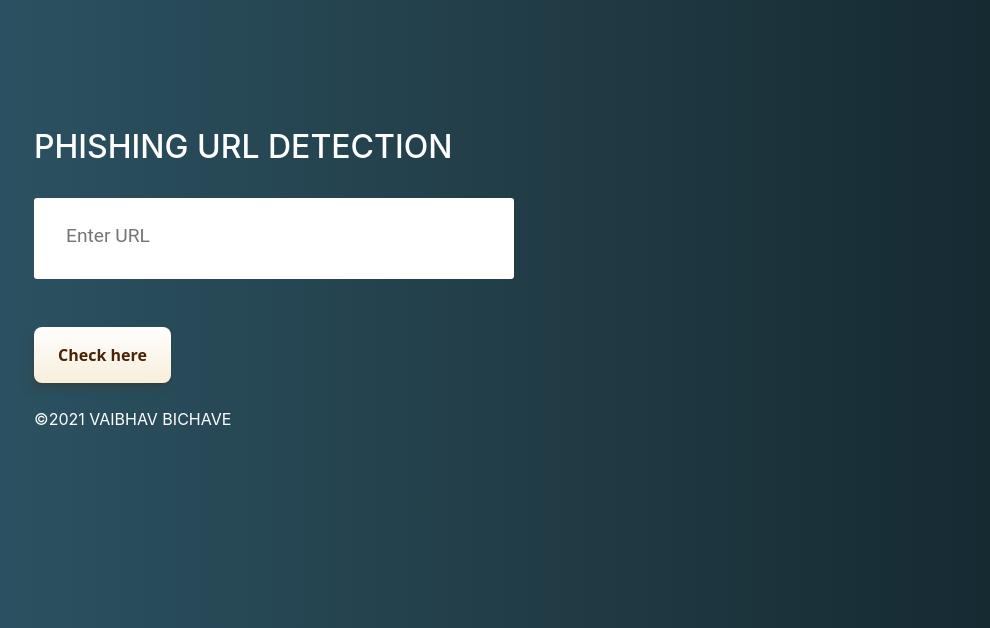
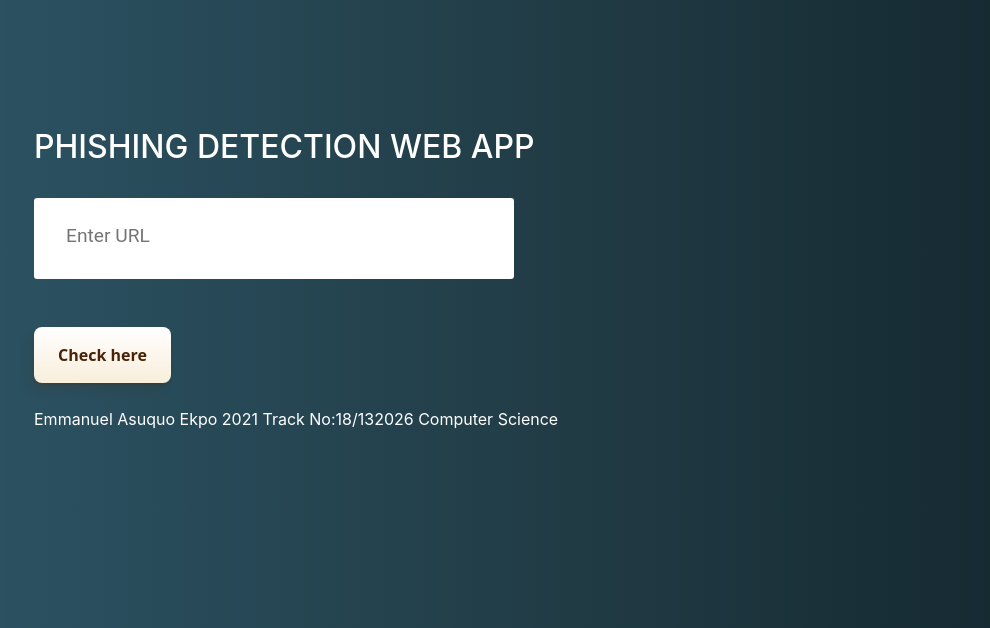
Before and after one commit to kempex/Phish, a Flask app: page / in a window 1280 px wide. Shown: the top 628 px of the page, without its empty margins (45-1035 px from the left). Run offline with Flask 2, Linux system fonts and the light colour scheme; parts of the project's set-up code (start-up, migrations or seed data) failed here and were passed over; some libraries are stand-ins or nearby versions.

Commit message:
Add files via upload

```diff
--- a/templates/index.html
+++ b/templates/index.html
@@ -22,7 +22,7 @@
 <div class=" container">
     <div class="row">
         <div class="form col-md" id="form1">
-            <h2>PHISHING URL DETECTION</h2>
+            <h2>PHISHING DETECTION WEB APP</h2>
 
             <br>
             <form action="/" method ="post">
@@ -45,7 +45,7 @@
     </div>
 </div>
 <br>
-<p>©2021 VAIBHAV BICHAVE</p>
+<p>Emmanuel Asuquo Ekpo 2021 Track No:18/132026 Computer Science</p>
 </div>
 
     <!-- JavaScript -->
```
